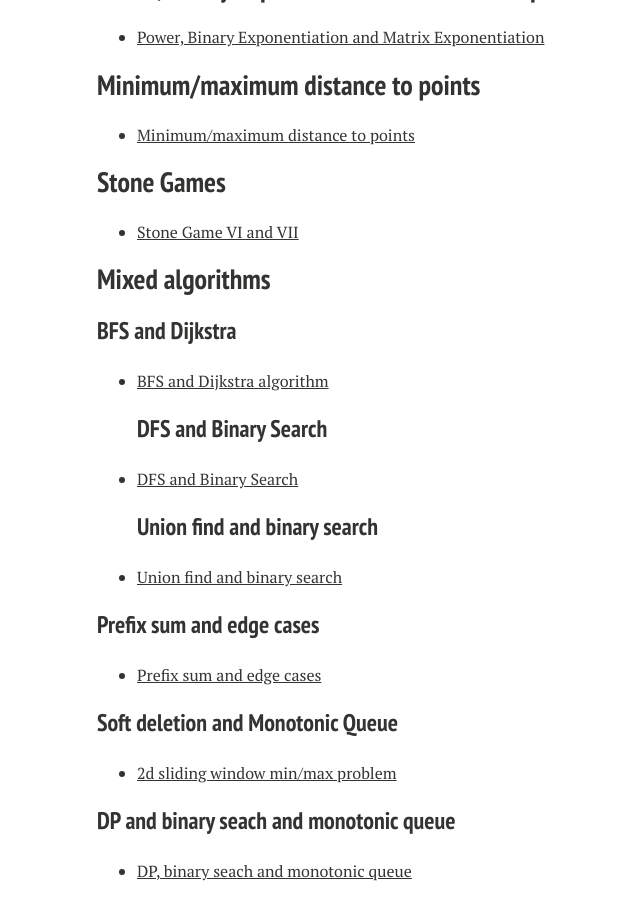
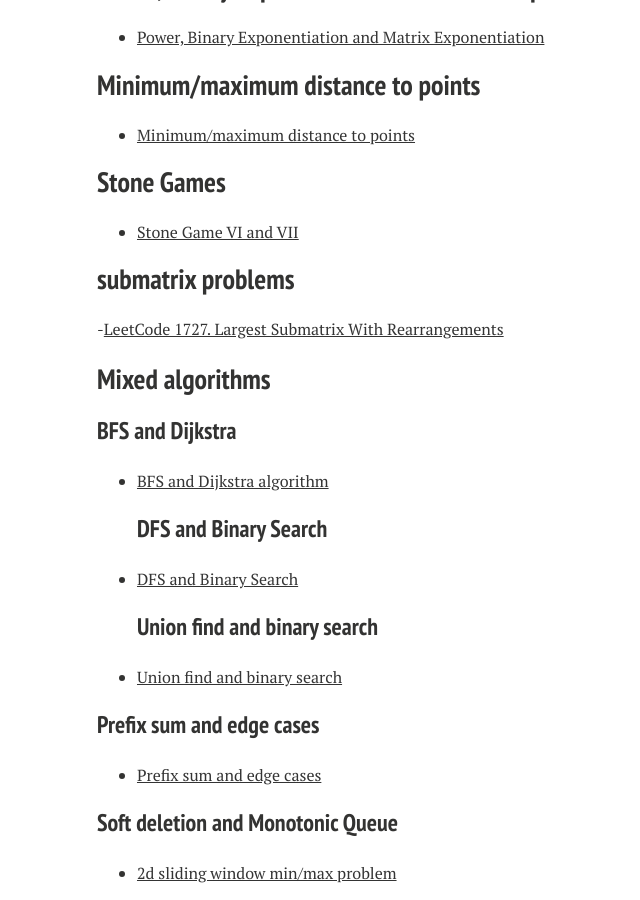
Before and after one commit to xiaokeshen/xiaokeshen.github.io, a Jekyll site: the page built from blog/index.md, in a window 1280 px wide and 900 px high, scrolled down 6220 px. Shown: the whole window, without its empty margins (223-863 px from the left). Built offline with Jekyll 4.4.1, drawn with Linux system fonts in a browser that asks for light colours; nearby versions of some CDN libraries.

Commit message:
Add a new story

```diff
--- a/blog/index.md
+++ b/blog/index.md
@@ -221,6 +221,9 @@ My 'Serious' coding got started since I became a student as a Computer Science M
 
 ## Stone Games
 - [Stone Game VI and VII](https://jimmy-shen.medium.com/stone-game-greedy-or-dp-e1b34da60a0f)
+
+## submatrix problems
+-[LeetCode 1727. Largest Submatrix With Rearrangements](https://jimmy-shen.medium.com/maximum-all-1s-submatrix-1f27a588c0f6)
 
 ## Mixed algorithms
 ### BFS and Dijkstra
```
